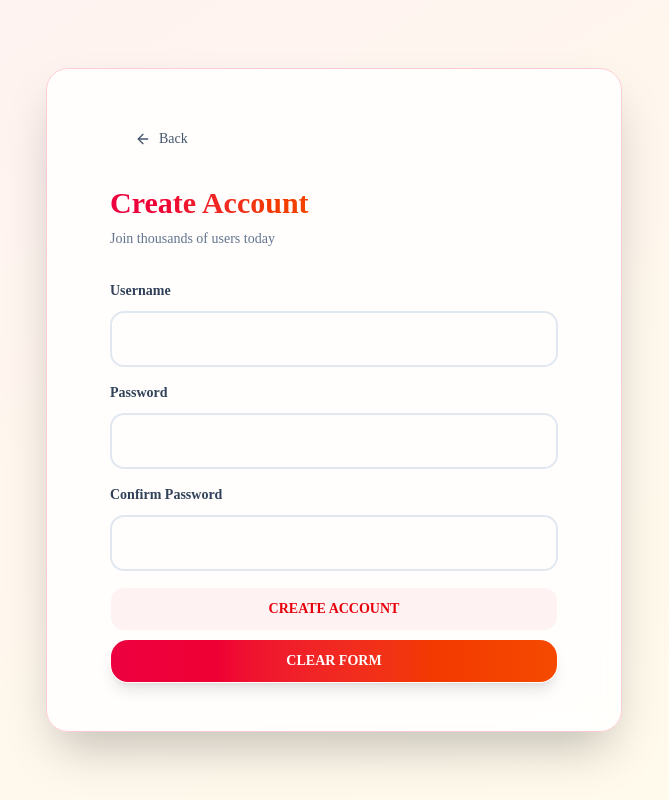
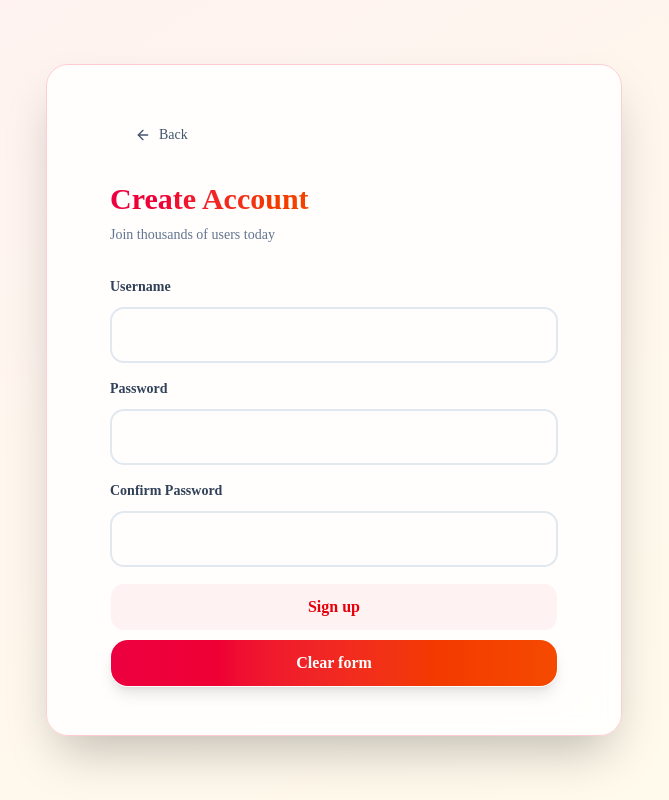
Before and after one commit to Vanemarendajad32/ux-hell, a Next.js app in the folder frontend/: page /register in a window 1280 px wide. Shown: the whole page, without its empty margins (306-975 px from the left). Built offline with nearby package versions, Linux system fonts and the light colour scheme; no server answers.

Commit message:
The register form buttons now match the login form's capitalization and styling. Both use sentence case ("Sign up", "Clear form") and the same button size, font, and hover effects. The all-caps style is removed for consistency.

```diff
--- a/frontend/app/(auth)/register/page.tsx
+++ b/frontend/app/(auth)/register/page.tsx
@@ -266,16 +266,18 @@ export default function RegisterPage() {
         <Button
           type="submit"
           variant="destructive"
-          className="w-full uppercase"
+          size="lg"
+          className="w-full gap-3 text-base font-bold hover:scale-[1.02]"
           disabled={isSubmitting}
           aria-busy={isSubmitting}
         >
-          {isSubmitting ? "Creating..." : "Create account"}
+          {isSubmitting ? "Creating..." : "Sign up"}
         </Button>
         <Button
           type="button"
           variant="default"
-          className="w-full uppercase mt-2"
+          size="lg"
+          className="w-full gap-3 text-base font-bold hover:scale-[1.02] mt-2"
           onClick={clearForm}
           disabled={isSubmitting}
         >
```
